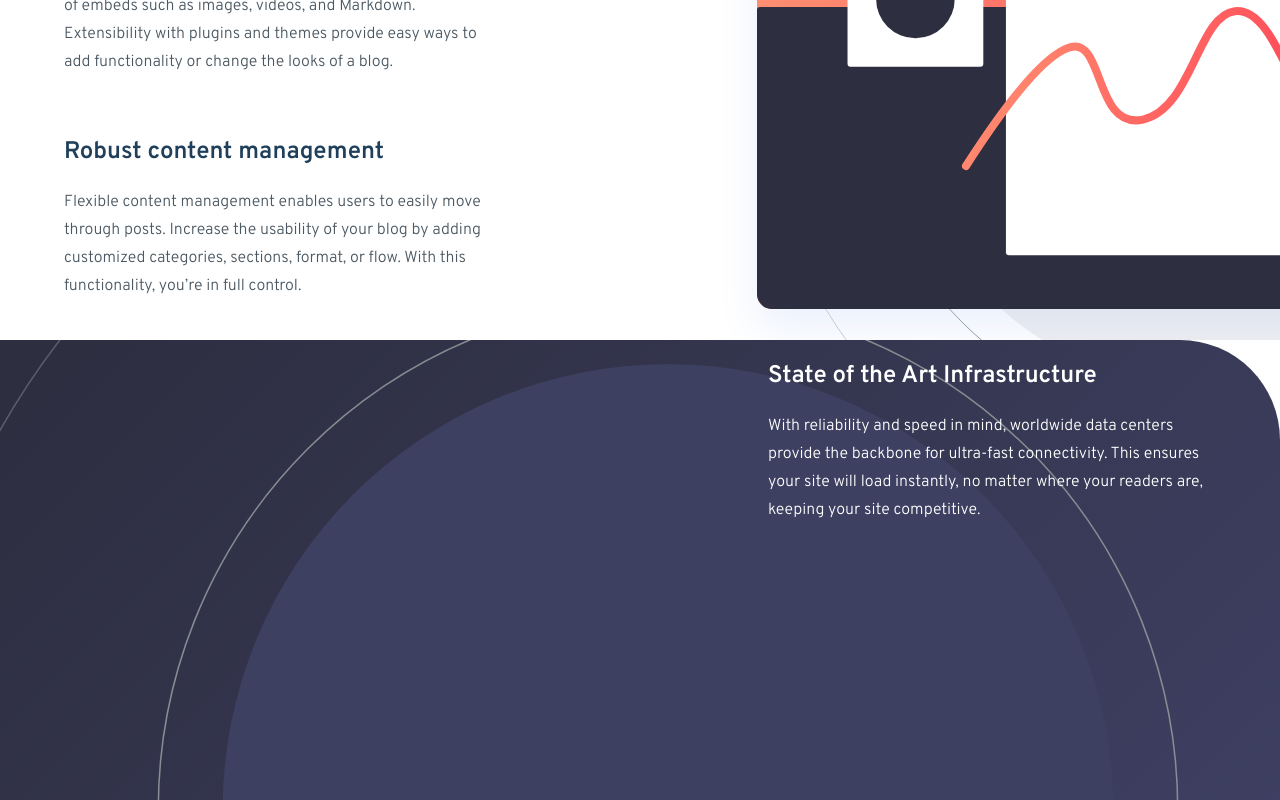
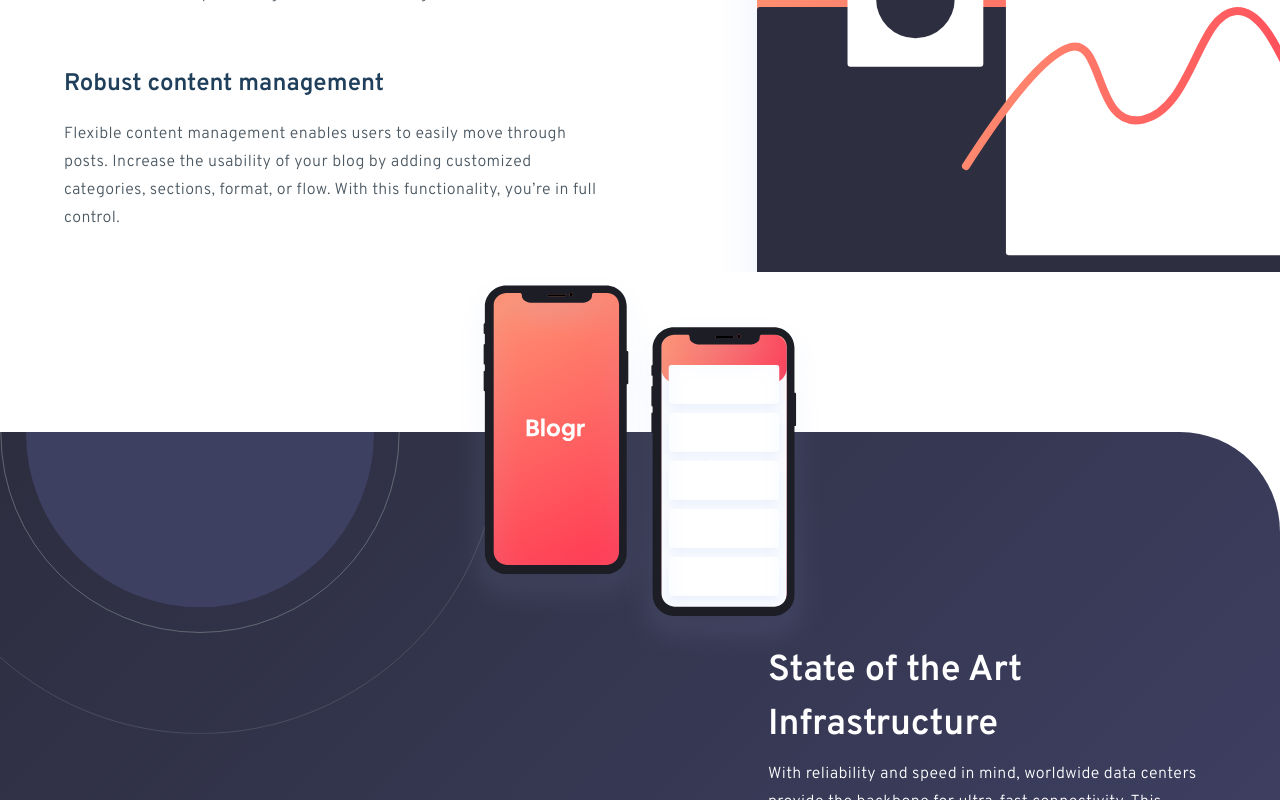
Before and after one commit to ckeller22/blogr-landing-page, a React (Create React App) app: page / in a window 1280 px wide. Shown: the part 960-1760 px from the top of the page. Built offline with nearby package versions, Linux system fonts and the light colour scheme.

Commit message:
finalized middle section on mobile

```diff
--- a/src/App.js
+++ b/src/App.js
@@ -1,15 +1,16 @@
-import Nav from "./components/Nav";
 import Showcase from "./components/Showcase";
 import SectionOne from "./components/SectionOne";
 import SectionTwo from "./components/SectionTwo";
 import SectionThree from "./components/SectionThree";
 import Footer from "./components/Footer";
+import PhonesIllustration from "./components/PhonesIllustration";
 
 function App() {
   return (
     <div className="">
       <Showcase />
       <SectionOne />
+      <PhonesIllustration />
       <SectionTwo />
       <SectionThree />
       <Footer />
--- a/src/components/Info.js
+++ b/src/components/Info.js
@@ -4,7 +4,7 @@
       <h2 className="font-semibold text-2xl mx-10 my-5 md:mx-0 ">
         {props.header}
       </h2>
-      <p className=" mb-10 px-4 md:pl-0 md:max-w-md font-light text-very-dark-grayish-blue">
+      <p className="tracking-wide mb-10 px-8 md:pl-0 md:max-w-xl font-light text-very-dark-grayish-blue">
         {props.text}
       </p>
     </div>
--- a/src/components/NavItem.js
+++ b/src/components/NavItem.js
@@ -19,7 +19,7 @@
       <button className="btn-nav flex items-center 0 relative py-2" href="/">
         {title}
         <img
-          className={`transform transition-transform duration-200 ml-1 ${
+          className={`transform transition-transform duration-200 ease-in ml-1 ${
             open ? "rotate-180" : ""
           }`}
           src={dropDownArrow}
--- /dev/null
+++ b/src/components/PhonesIllustration.js
@@ -0,0 +1,15 @@
+import phonesIllustration from "../images/illustration-phones.svg";
+
+const PhonesIllustration = () => {
+  return (
+    <div className="mx-auto relative h-40 z-10">
+      <img
+        className="absolute mx-auto h-96 right-0 left-0"
+        src={phonesIllustration}
+        alt="phone illustration"
+      />
+    </div>
+  );
+};
+
+export default PhonesIllustration;
--- a/src/components/SectionOne.js
+++ b/src/components/SectionOne.js
@@ -11,7 +11,7 @@
         alt="editor illustration"
       />
       <div className="container max-w-6xl mx-auto">
-        <h1 className="text-center font-bold text-3xl my-20">
+        <h1 className="text-center font-bold text-3xl my-10 mt-20">
           Designed for the future
         </h1>
         <div className="md:flex ">
--- a/src/components/SectionTwo.js
+++ b/src/components/SectionTwo.js
@@ -6,10 +6,10 @@
       <div className="max-w-6xl mx-auto h-full">
         <div className="md:flex md:justify-end ">
           <div className="md:flex md:flex-col  md:max-w-md">
-            <h2 className="md:text-left md:mx-0 text-white text-center font-semibold text-2xl mx-10 my-5">
+            <h2 className="pt-48 md:text-left md:mx-0 text-white text-center font-semibold text-4xl mx-10 mt-5 mb-2 leading-normal">
               State of the Art Infrastructure
             </h2>
-            <p className="md:text-left md:px-0 text-white text-center mb-10 px-4">
+            <p className="tracking-wide ont-light md:text-left md:px-0 text-white text-center mb-10 px-8 pb-20 ">
               With reliability and speed in mind, worldwide data centers provide
               the backbone for ultra-fast connectivity. This ensures your site
               will load instantly, no matter where your readers are, keeping
--- a/src/index.css
+++ b/src/index.css
@@ -114,8 +114,7 @@
   border-bottom-left-radius: 100px;
   background-repeat: no-repeat, no-repeat;
   background-position: -100px -300px, 0% 0%;
-  background-size: 120%, 100%;
-  height: 600px;
+  background-size: 600px, 100%;
 }
 
 /* Footer */
@@ -147,3 +146,9 @@
 footer a:hover::before {
   transform: scaleX(1);
 }
+
+/* Scrollbar */
+
+::webkit-scrollbar {
+  background-color: var(--body-gradient);
+}
```
